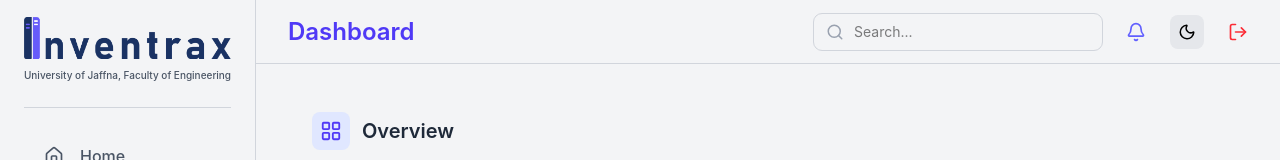
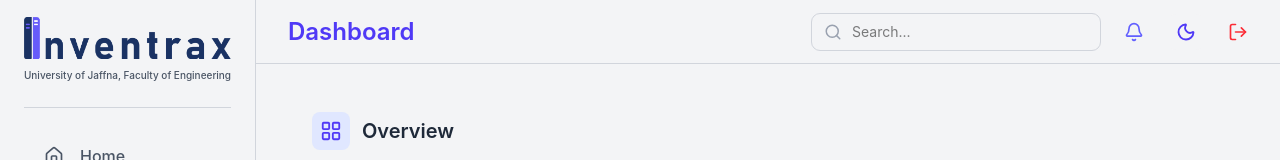
Before and after one commit to karenthiran/Inventory-Management-System, a React (Vite) app in the folder client/: page / in a window 1280 px wide. Shown: the top 160 px of the page. Built offline with nearby package versions, Linux system fonts and the light colour scheme.

Commit message:
Dakmode togle added

```diff
--- a/client/src/components/common/ThemeToggle.jsx
+++ b/client/src/components/common/ThemeToggle.jsx
@@ -22,9 +22,35 @@ const ThemeToggle = () => {
   return (
     <button
       onClick={() => setDark(!dark)}
-      className="p-2 rounded-lg bg-gray-200 dark:bg-gray-700 transition"
+      className="
+        relative p-2 rounded-lg
+        bg-gray-100 dark:bg-gray-800
+
+
+
+        flex items-center justify-center
+      "
     >
-      {dark ? <Sun size={18} /> : <Moon size={18} />}
+      {dark ? (
+        <Sun
+          size={20}
+          strokeWidth={2.2}
+          className="
+            text-amber-500
+            drop-shadow-sm
+            transition-all duration-300
+          "
+        />
+      ) : (
+        <Moon
+          size={20}
+          strokeWidth={2.2}
+          className="
+            text-indigo-600
+            transition-all duration-300
+          "
+        />
+      )}
     </button>
   );
 };
--- a/client/src/components/common/TopNavbar.jsx
+++ b/client/src/components/common/TopNavbar.jsx
@@ -56,7 +56,7 @@ const Topbar = () => {
 
         <Bell size={20} className="text-indigo-500 cursor-pointer" />
 
-        {/* 🔥 Theme Toggle Here */}
+        {/*  Theme Toggle Here */}
         <ThemeToggle />
 
         <LogOut size={20} className="text-red-500 cursor-pointer" />
--- a/client/src/pages/Issue.jsx
+++ b/client/src/pages/Issue.jsx
@@ -236,7 +236,7 @@ const Issue = () => {
 
   return (
     <div
-      className="px-6 py-4 bg-white dark:bg-gray-900
+      className="px-6 py-4 bg-gray-100 dark:bg-gray-900
   min-h-screen transition-colors duration-300"
     >
       {/* ================= Header ================= */}
--- a/client/src/pages/Maintenance.jsx
+++ b/client/src/pages/Maintenance.jsx
@@ -44,7 +44,7 @@ const Maintenance = () => {
   return (
     <div
       className="px-6 py-4
-    bg-white dark:bg-gray-900
+    bg-gray-100 dark:bg-gray-900
     min-h-screen transition-colors duration-300"
     >
       {/* Header */}
```
